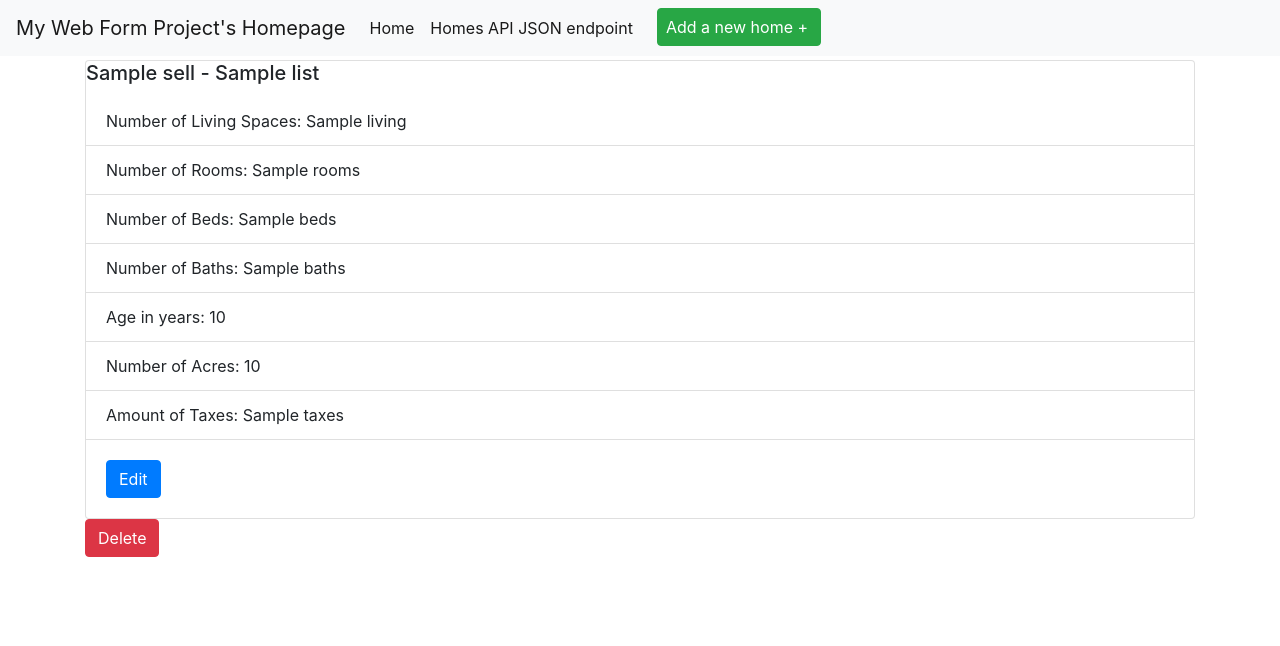
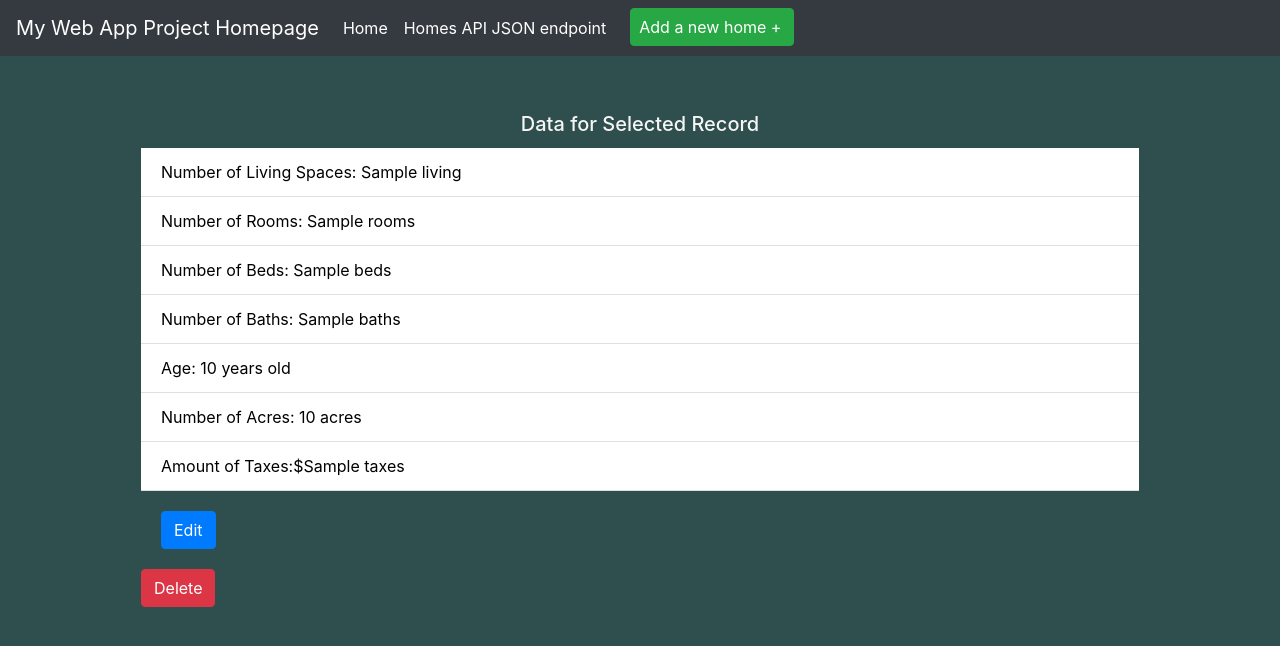
Before and after one commit to vp373/Web_Forms_Project, a Flask app: template app/templates/view.html in a window 1280 px wide. Shown: the top 646 px of the page. Run offline with Flask 2, Linux system fonts and the light colour scheme; the template is opened without the code that fills it: most values are stand-ins (such as "Sample title", 1, 10 or a date in 2020); some libraries are stand-ins or nearby versions.

Commit message:
Fix: Formatted all pages with new background and tesxt color

```diff
--- a/app/templates/edit.html
+++ b/app/templates/edit.html
@@ -1,5 +1,6 @@
 {% extends "layout.html" %}
 {% block content %}
+<body style=" background-color: darkslategray; color: whitesmoke">
 <form action="/edit/{{home.id}}" method="post">
     <div class="row">
         <div class="col">
@@ -51,7 +52,9 @@
             <input id="Taxes" type="text" class="form-control" placeholder="Amount of Taxes" name="Taxes" value="{{home.Taxes}}">
         </div>
     </div>
+    <br>
     <button type="submit" class="btn btn-success">Save</button>
 
 </form>
+</body>
 {% endblock %}
--- a/app/templates/layout.html
+++ b/app/templates/layout.html
@@ -17,8 +17,8 @@
 <!-- As a heading -->
 
 
-<nav class="navbar navbar-expand-lg navbar-light bg-light mb-1">
-  <a class="navbar-brand" href="#">My Web Form Project's Homepage
+<nav class="navbar navbar-expand-lg navbar-dark bg-dark mb-1">
+  <a class="navbar-brand" href="/">My Web App Project Homepage
     <title>Welcome to My Homepage</title>
   </a>
   <button aria-controls="navbarNavDropdown" aria-expanded="false" aria-label="Toggle navigation" class="navbar-toggler" data-target="#navbarNavDropdown" data-toggle="collapse" type="button">
--- a/app/templates/new.html
+++ b/app/templates/new.html
@@ -1,5 +1,6 @@
 {% extends "layout.html" %}
 {% block content %}
+<body style=" background-color: darkslategray; color: whitesmoke">
 <form action="/homes/new" method="POST">
     <div class="row">
         <div class="col">
@@ -47,8 +48,9 @@
             <input id="Taxes" type="text" class="form-control" placeholder="Amount of Taxes" name="Taxes">
         </div>
     </div>
+    <br>
     <button type="submit" class="btn btn-success">Submit</button>
 
 </form>
-
+</body>
 {% endblock %}
--- a/app/templates/view.html
+++ b/app/templates/view.html
@@ -1,23 +1,22 @@
 {% extends "layout.html" %}
 {% block content %}
-
-<div class="card" class="m-5 p-2">
-    <h5 class="card-title">{{ home.Sell }} - {{ home.List }}</h5>
-
+<body style=" background-color: darkslategray; color: black">
+    <div class="m-5 p-2">
+        <h5 class="card-title" style="text-align: center; color: whitesmoke" >Data for Selected Record</h5>
     <ul class="list-group list-group-flush">
         <li class="list-group-item">Number of Living Spaces: {{ home.Living }}</li>
         <li class="list-group-item">Number of Rooms: {{ home.Rooms }}</li>
         <li class="list-group-item">Number of Beds: {{ home.Beds }}</li>
         <li class="list-group-item">Number of Baths: {{ home.Baths }}</li>
-        <li class="list-group-item">Age in years: {{ home.Age }}</li>
-        <li class="list-group-item">Number of Acres: {{ home.Acres }}</li>
-        <li class="list-group-item">Amount of Taxes: {{ home.Taxes }}</li>
+        <li class="list-group-item">Age: {{ home.Age }} years old</li>
+        <li class="list-group-item">Number of Acres: {{ home.Acres }} acres</li>
+        <li class="list-group-item">Amount of Taxes:${{ home.Taxes }}</li>
     </ul>
     <div class="card-body">
         <a href="/edit/{{ home.id }}" class="card-link btn btn-primary">Edit</a>
     </div>
+<form action="/delete/{{ home.id }}" method="post"><button type="submit" class="btn btn-danger">Delete</button></form>
 </div>
-<form action="/delete/{{ home.id }}" method="post"><button type="submit" class="btn btn-danger">Delete</button></form>
 
-
+</body>
 {% endblock %}
```
Also changed, not shown: app/templates/index.html (+9 -1 lines).
